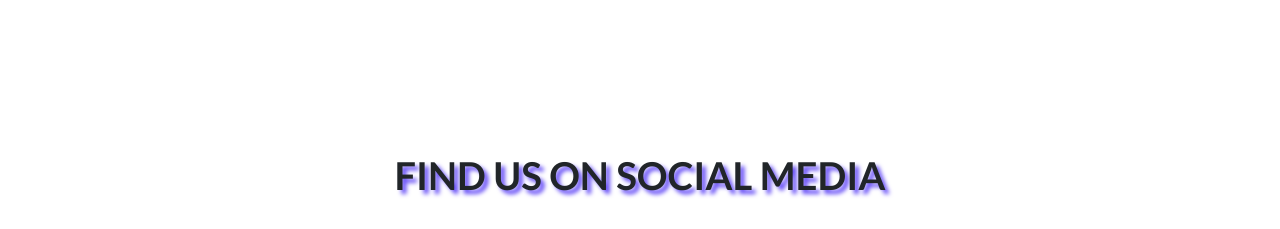
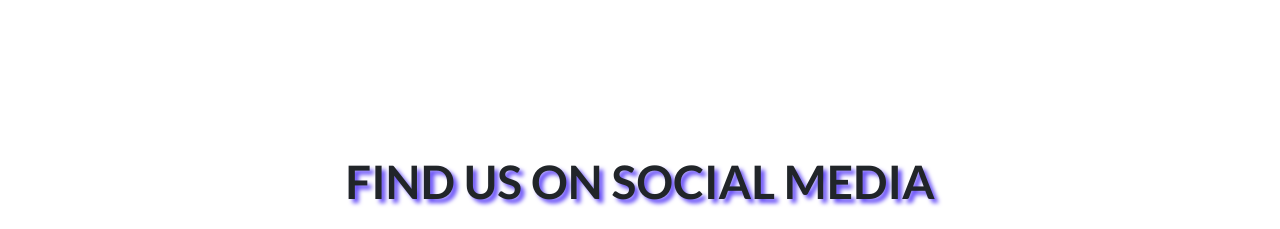
Before and after one commit to Hezhykeyhel/mylegitUniversity, a plain HTML site: page index.html in a window 1280 px wide. Shown: the part 2582-2811 px from the top of the page. Drawn offline with nearby package versions, Linux system fonts and the light colour scheme.

Commit message:
Update styles.css

```diff
--- a/styles.css
+++ b/styles.css
@@ -227,7 +227,7 @@ P{
     padding: 100px 0;
 }
 #social-media p{
-    font-size: 3vw;
+    font-size: 3.6vw;
     font-weight: 600;
     margin-bottom: 30px;
     font-family: 'Lato';
```
